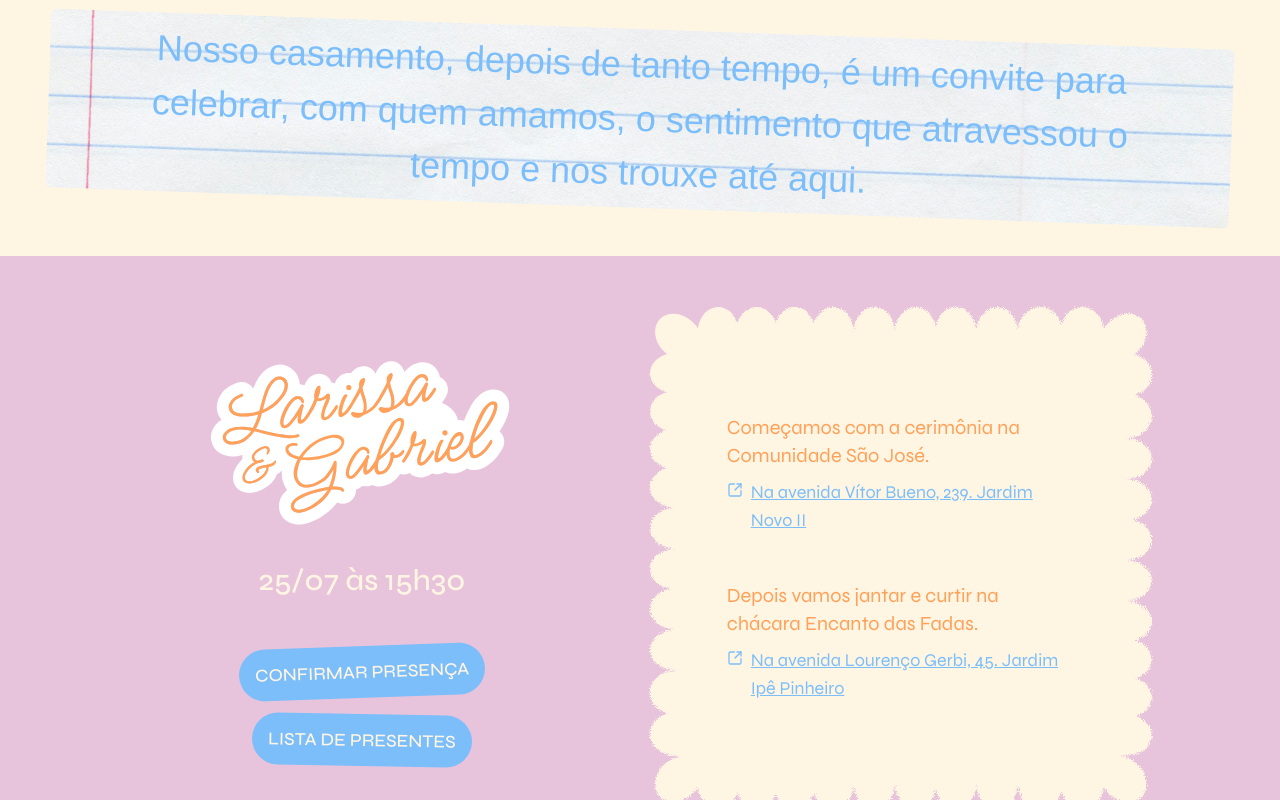
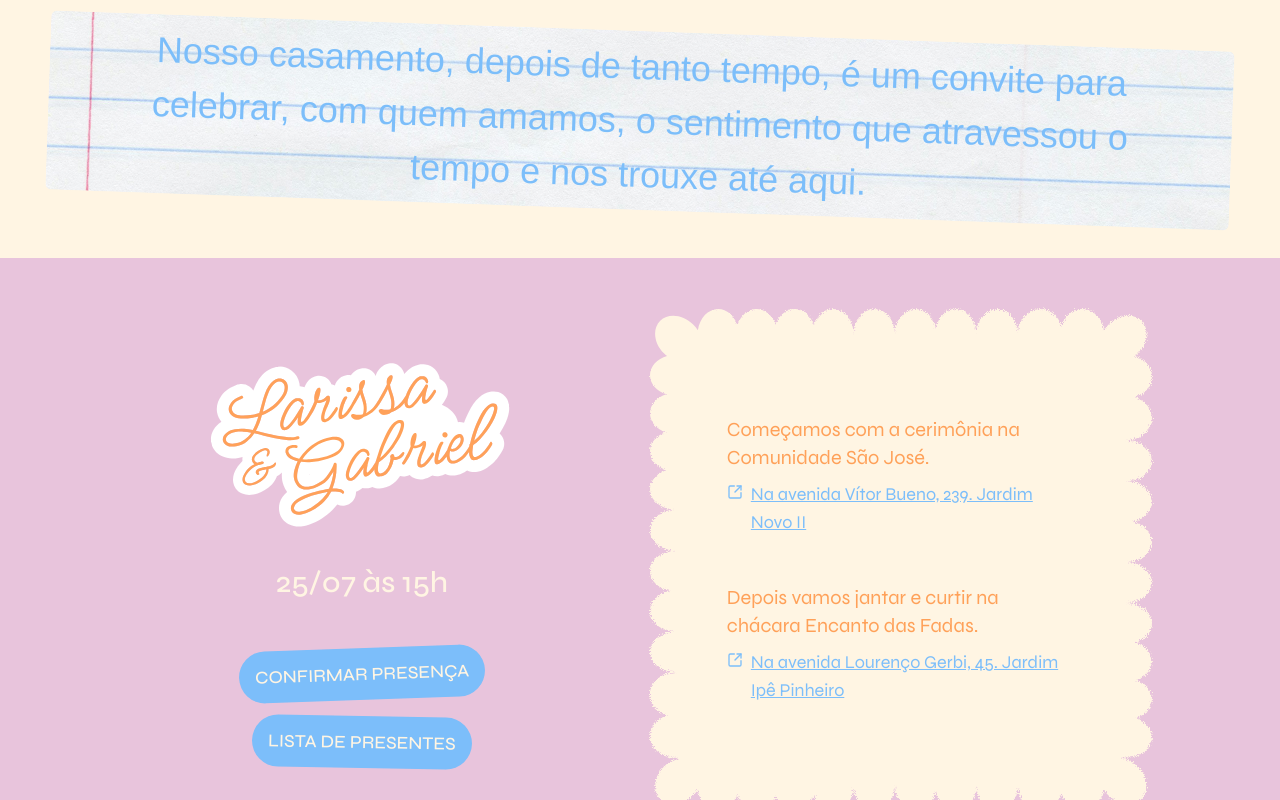
Before and after one commit to gabrielmend99/lariel2026, a Next.js app: page / in a window 1280 px wide. Shown: the part 1251-2051 px from the top of the page. Built offline with nearby package versions, Linux system fonts and the light colour scheme; a web font is replaced by a local one.

Commit message:
finalizando detalhes pequenos para prod

```diff
--- a/src/app/page.tsx
+++ b/src/app/page.tsx
@@ -42,7 +42,7 @@ export default function Home() {
             <>
               Se quiser contribuir com esse novo capitulo das nossas vidas, seu presente será carinhosamente transformado em momentos inesqueciveis na nossa lua de mel e nos próximos planos da nossa família.<br/><br/>
 
-              No nosso site, você pode escolher um presente da lista ou contribuir via Pix.
+              <a href='/gifts' className="text-blue text-xl underline transition-all hover:scale-105 active:scale-95">Neste link</a> você pode escolher um presente da lista ou contribuir via PIX.
             </>)
         },
         {
--- a/src/components/Info.tsx
+++ b/src/components/Info.tsx
@@ -14,7 +14,7 @@ export function Info() {
         <section className="px-4 py-12 md:p-12 w-full bg-purple flex flex-col md:flex-row justify-center gap-12 items-center">
             <div className="md:w-[40%] gap-8 md:gap-12 flex flex-col items-center justify-center">
                 <Image src={larielLogo} alt="Logo Lariel" className="w-full max-w-[200px] md:max-w-[300px]" style={{ transform: 'rotate(-10deg)' }}/>
-                <H1>25/07 às 15h30</H1>
+                <H1>25/07 às 15h</H1>
                 <div className="flex flex-col items-center justify-center gap-4">
                 <RSVPModal variant="secondary" className="-rotate-2"></RSVPModal>
                 <Button variant='secondary' className="rotate-1" href="/gifts">Lista de presentes</Button>
```
Also changed, not shown: assets/about-usImage.png.
